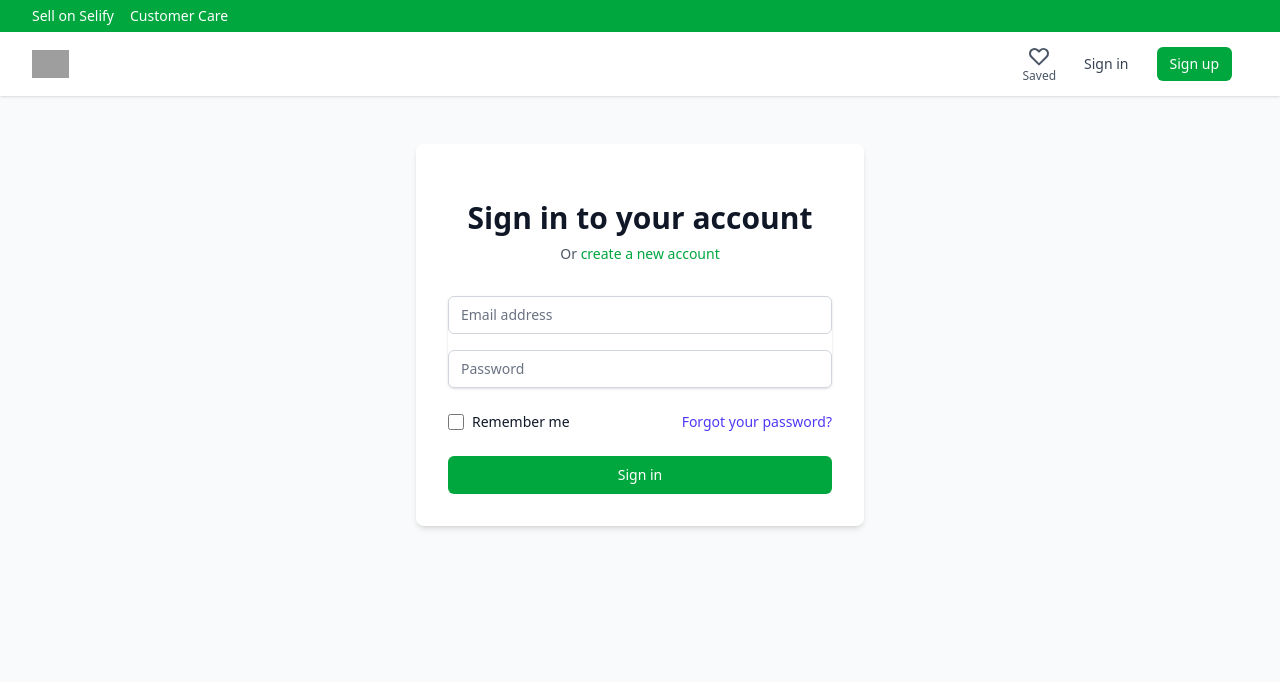
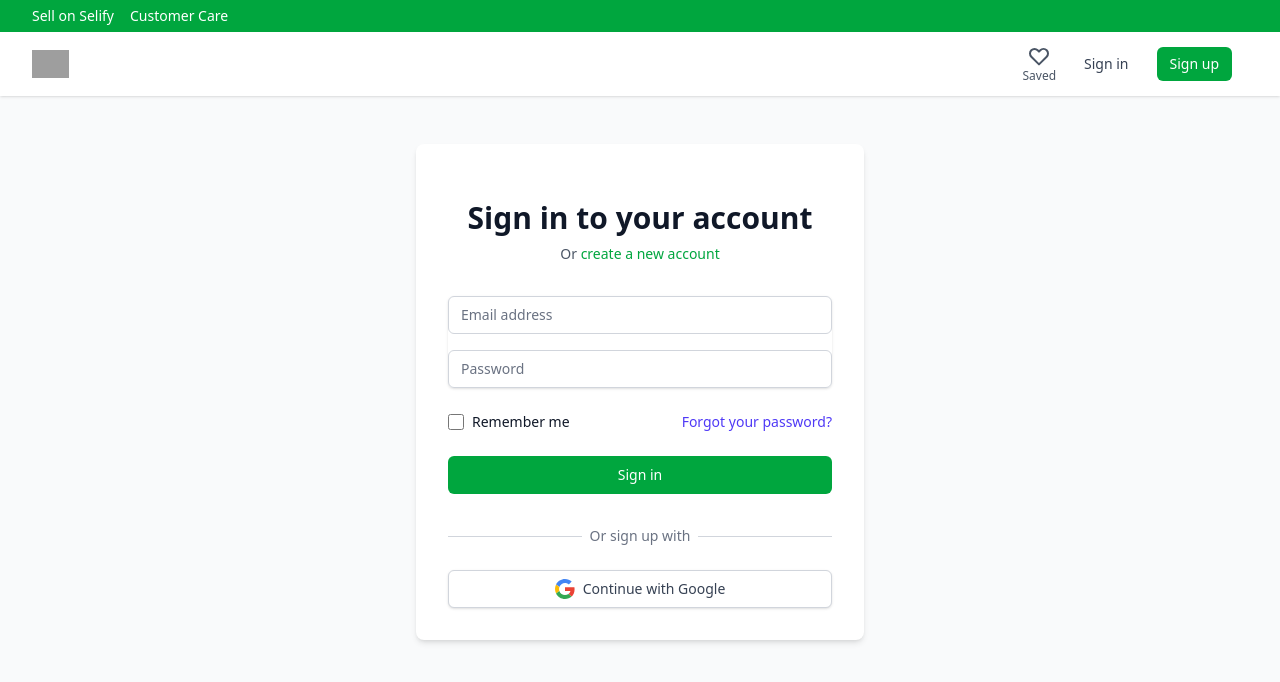
Before and after one commit to Gandokijnr/sellify, a Vue app: page /login in a window 1280 px wide. Shown: the top 682 px of the page. Built offline with nearby package versions, Linux system fonts and the light colour scheme; no server answers; grey boxes are pictures that could not be loaded.

Commit message:
google redirect for sign in and registration implemented

```diff
--- a/src/stores/auth.js
+++ b/src/stores/auth.js
@@ -5,6 +5,10 @@ import {
   getAuth,
   signOut as firebaseSignOut,
   onAuthStateChanged,
+  GoogleAuthProvider,
+  getRedirectResult,
+  signInWithPopup,
+  signInWithRedirect,
   createUserWithEmailAndPassword,
   updateProfile,
   deleteUser,
@@ -211,6 +215,109 @@ export const useAuthStore = defineStore("auth", () => {
     }
   };
 
+  // Google Sign-In handler
+  const handleGoogleSignIn = async (useRedirect = false) => {
+    const auth = getAuth();
+    const db = getFirestore();
+    const provider = new GoogleAuthProvider();
+
+    // Add any additional scopes you might need
+    // provider.addScope('profile');
+    // provider.addScope('email');
+
+    isLoading.value = true;
+    error.value = null;
+
+    try {
+      let result;
+
+      if (useRedirect) {
+        // Handle redirect flow (better for mobile)
+        await signInWithRedirect(auth, provider);
+        return; // Early return - the rest will be handled by initAuth
+      } else {
+        // Handle popup flow (better for desktop)
+        result = await signInWithPopup(auth, provider);
+      }
+
+      // Check if user is new or existing
+      const isNewUser = result._tokenResponse?.isNewUser || false;
+      const firebaseUser = result.user;
+
+      if (isNewUser) {
+        // Create user document in Firestore for new users
+        const displayName = firebaseUser.displayName || "Google User";
+        const firstName = displayName.split(" ")[0] || "";
+        const lastName = displayName.split(" ")[1] || "";
+
+        await setDoc(doc(db, "users", firebaseUser.uid), {
+          uid: firebaseUser.uid,
+          email: firebaseUser.email,
+          firstName,
+          lastName,
+          displayName,
+          photoURL: firebaseUser.photoURL,
+          createdAt: serverTimestamp(),
+          lastLogin: serverTimestamp(),
+          role: "user",
+          provider: "google",
+        });
+      } else {
+        // Update last login for existing users
+        await setDoc(
+          doc(db, "users", firebaseUser.uid),
+          { lastLogin: serverTimestamp() },
+          { merge: true }
+        );
+      }
+
+      // Get the user document
+      const userDoc = await getDoc(doc(db, "users", firebaseUser.uid));
+
+      if (!userDoc.exists()) {
+        throw new Error("User document not found in Firestore");
+      }
+
+      // Update local state
+      user.value = {
+        uid: firebaseUser.uid,
+        email: firebaseUser.email,
+        displayName: firebaseUser.displayName,
+        photoURL: firebaseUser.photoURL,
+        ...userDoc.data(),
+      };
+
+      // Get and store token
+      token.value = await firebaseUser.getIdToken();
+      persistAuthState(user.value, token.value);
+
+      return true;
+    } catch (err) {
+      console.error("Google Sign-In error:", err);
+      error.value = err.message;
+      throw err;
+    } finally {
+      isLoading.value = false;
+    }
+  };
+
+  // Handle redirect result (call this after initialization)
+  const handleGoogleRedirectResult = async () => {
+    const auth = getAuth();
+    try {
+      const result = await getRedirectResult(auth);
+      if (result) {
+        // The initAuth listener will handle the state update
+        return true;
+      }
+      return false;
+    } catch (err) {
+      console.error("Google Redirect error:", err);
+      error.value = err.message;
+      throw err;
+    }
+  };
+
   // Sign out user
   const logout = async () => {
     const auth = getAuth();
@@ -243,6 +350,8 @@ export const useAuthStore = defineStore("auth", () => {
     // Actions
     initAuth,
     register,
+    handleGoogleSignIn,
+    handleGoogleRedirectResult,
     logout,
     cleanup,
   };
--- a/src/views/auth/LoginView.vue
+++ b/src/views/auth/LoginView.vue
@@ -84,20 +84,62 @@
           </button>
         </div>
       </form>
+      <div class="mt-6">
+        <div class="relative">
+          <div class="absolute inset-0 flex items-center">
+            <div class="w-full border-t border-gray-300"></div>
+          </div>
+          <div class="relative flex justify-center text-sm">
+            <span class="px-2 bg-white text-gray-500">Or sign up with</span>
+          </div>
+        </div>
+
+        <!-- Social Sign-in Buttons -->
+        <div class="mt-6 grid grid-cols-1 gap-3">
+          <button
+            @click="handleGoogleSignIn"
+            type="button"
+            :disabled="loading"
+            class="w-full inline-flex justify-center py-2 px-4 border border-gray-300 rounded-md shadow-sm bg-white text-sm font-medium text-gray-700 hover:bg-gray-50 focus:outline-none focus:ring-2 focus:ring-offset-2 focus:ring-green-500 transition-colors duration-200"
+          >
+            <svg class="w-5 h-5" viewBox="0 0 48 48">
+              <path
+                fill="#4285F4"
+                d="M24 9.5c3.54 0 6.71 1.22 9.21 3.6l6.85-6.85C35.9 2.38 30.47 0 24 0 14.62 0 6.51 5.38 2.56 13.22l7.98 6.19C12.43 13.72 17.74 9.5 24 9.5z"
+              ></path>
+              <path
+                fill="#EA4335"
+                d="M46.98 24.55c0-1.57-.15-3.09-.38-4.55H24v9.02h12.94c-.58 2.96-2.26 5.48-4.78 7.18l7.73 6c4.51-4.18 7.09-10.36 7.09-17.65z"
+              ></path>
+              <path
+                fill="#FBBC05"
+                d="M10.53 28.59c-.48-1.45-.76-2.99-.76-4.59s.27-3.14.76-4.59l-7.98-6.19C.92 16.46 0 20.12 0 24c0 3.88.92 7.54 2.56 10.78l7.97-6.19z"
+              ></path>
+              <path
+                fill="#34A853"
+                d="M24 48c6.48 0 11.93-2.13 15.89-5.81l-7.73-6c-2.15 1.45-4.92 2.3-8.16 2.3-6.26 0-11.57-4.22-13.47-9.91l-7.98 6.19C6.51 42.62 14.62 48 24 48z"
+              ></path>
+            </svg>
+            <span class="ml-2">Continue with Google</span>
+          </button>
+        </div>
+      </div>
     </div>
   </div>
 </template>
 
 <script setup>
-import { ref } from "vue";
+import { ref, onMounted } from "vue";
 import { useRouter } from "vue-router";
 import { signInWithEmailAndPassword } from "firebase/auth";
 import { auth } from "@/firebase";
 import Navbar from "@/components/common/Navbar.vue";
 import { useToast } from "vue-toastification";
+import { useAuthStore } from "@/stores/auth";
 
 const router = useRouter();
 const toast = useToast();
+const authStore = useAuthStore();
 
 const email = ref("");
 const password = ref("");
@@ -148,4 +190,39 @@ const handleSignIn = async () => {
     loading.value = false;
   }
 };
+
+const handleGoogleSignIn = async () => {
+  loading.value = true;
+  try {
+    // Use the existing authStore method
+    await authStore.handleGoogleSignIn();
+    toast.success("Welcome to selify!");
+    router.push("/");
+  } catch (error) {
+    let errorMessage = "Google sign-in failed. Please try again.";
+
+    if (error.code === "auth/account-exists-with-different-credential") {
+      errorMessage = "This email is already registered with another method.";
+    } else if (error.code === "auth/popup-closed-by-user") {
+      errorMessage = "Sign-in popup was closed before completing.";
+    } else if (error.code === "auth/cancelled-popup-request") {
+      return;
+    }
+
+    toast.error(errorMessage);
+    console.error("Google sign-in error:", error);
+  } finally {
+    loading.value = false;
+  }
+};
+
+onMounted(async () => {
+  try {
+    if (authStore.handleGoogleRedirectResult) {
+      await authStore.handleGoogleRedirectResult();
+    }
+  } catch (error) {
+    console.error("Error handling redirect result:", error);
+  }
+});
 </script>
--- a/src/views/auth/RegisterView.vue
+++ b/src/views/auth/RegisterView.vue
@@ -1,5 +1,5 @@
 <script setup>
-import { ref } from "vue";
+import { ref, onMounted } from "vue";
 import { useRouter } from "vue-router";
 import { useAuthStore } from "@/stores/auth";
 import Navbar from "@/components/common/Navbar.vue";
@@ -9,6 +9,7 @@ import { validateEmail, validatePassword } from "@/utils/validators";
 const router = useRouter();
 const authStore = useAuthStore();
 const toast = useToast();
+const googleLoading = ref(false);
 
 const form = ref({
   firstName: "",
@@ -96,7 +97,6 @@ const handleEmailRegister = async () => {
   loading.value = true;
 
   try {
-    // Call the register action from auth store
     await authStore.register({
       email: form.value.email,
       password: form.value.password,
@@ -122,9 +122,48 @@ const handleEmailRegister = async () => {
     toast.error(errorMessage);
     console.error("Registration error:", error);
   } finally {
-    loading.value = false; // Fixed: Changed from true to false
+    loading.value = false;
   }
 };
+
+// Simply call the authStore method instead of reimplementing
+const handleGoogleSignIn = async () => {
+  googleLoading.value = true;
+  try {
+    // Use the existing authStore method
+    await authStore.handleGoogleSignIn();
+    toast.success("Welcome to selify!");
+    router.push("/");
+  } catch (error) {
+    let errorMessage = "Google sign-in failed. Please try again.";
+
+    if (error.code === "auth/account-exists-with-different-credential") {
+      errorMessage = "This email is already registered with another method.";
+    } else if (error.code === "auth/popup-closed-by-user") {
+      errorMessage = "Sign-in popup was closed before completing.";
+    } else if (error.code === "auth/cancelled-popup-request") {
+      // User cancelled the popup, no need to show error
+      return;
+    }
+
+    toast.error(errorMessage);
+    console.error("Google sign-in error:", error);
+  } finally {
+    googleLoading.value = false;
+  }
+};
+
+// Check for redirect results on component mount
+onMounted(async () => {
+  try {
+    // If your authStore has handleGoogleRedirectResult method
+    if (authStore.handleGoogleRedirectResult) {
+      await authStore.handleGoogleRedirectResult();
+    }
+  } catch (error) {
+    console.error("Error handling redirect result:", error);
+  }
+});
 
 const togglePasswordVisibility = () => {
   showPassword.value = !showPassword.value;
@@ -155,7 +194,6 @@ const togglePasswordVisibility = () => {
 
     <div class="mt-8 sm:mx-auto sm:w-full sm:max-w-md">
       <div class="bg-white py-8 px-6 shadow rounded-lg sm:px-10">
-        <!-- Email/Password Registration Form -->
         <form class="mb-0 space-y-6" @submit.prevent="handleEmailRegister">
           <div class="grid grid-cols-1 gap-y-4 gap-x-6 sm:grid-cols-2">
             <!-- First Name -->
@@ -348,7 +386,7 @@ const togglePasswordVisibility = () => {
                 'bg-green-600 hover:bg-green-700': !loading,
                 'bg-gray-400 cursor-not-allowed': loading,
               }"
-              class="w-full flex justify-center py-2 px-4 border border-transparent rounded-md shadow-sm text-sm font-medium text-white focus:outline-none focus:ring-2 focus:ring-offset-2 focus:ring-green-500 transition-colors duration-200"
+              class="w-full flex item-center justify-center py-2 px-4 border border-transparent rounded-md shadow-sm text-sm font-medium text-white focus:outline-none focus:ring-2 focus:ring-offset-2 focus:ring-green-500 transition-colors duration-200"
             >
               <span v-if="loading">
                 <svg
```
